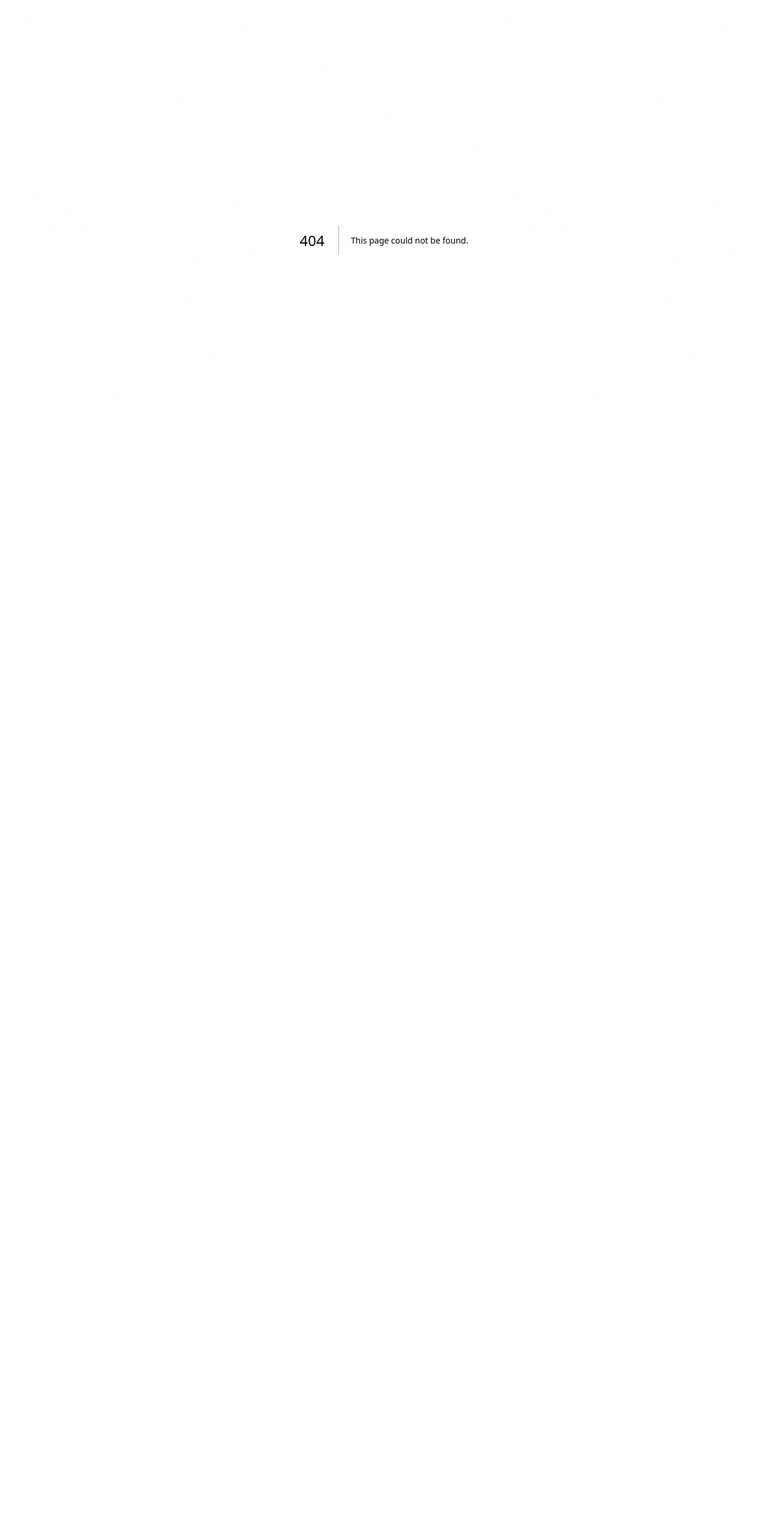
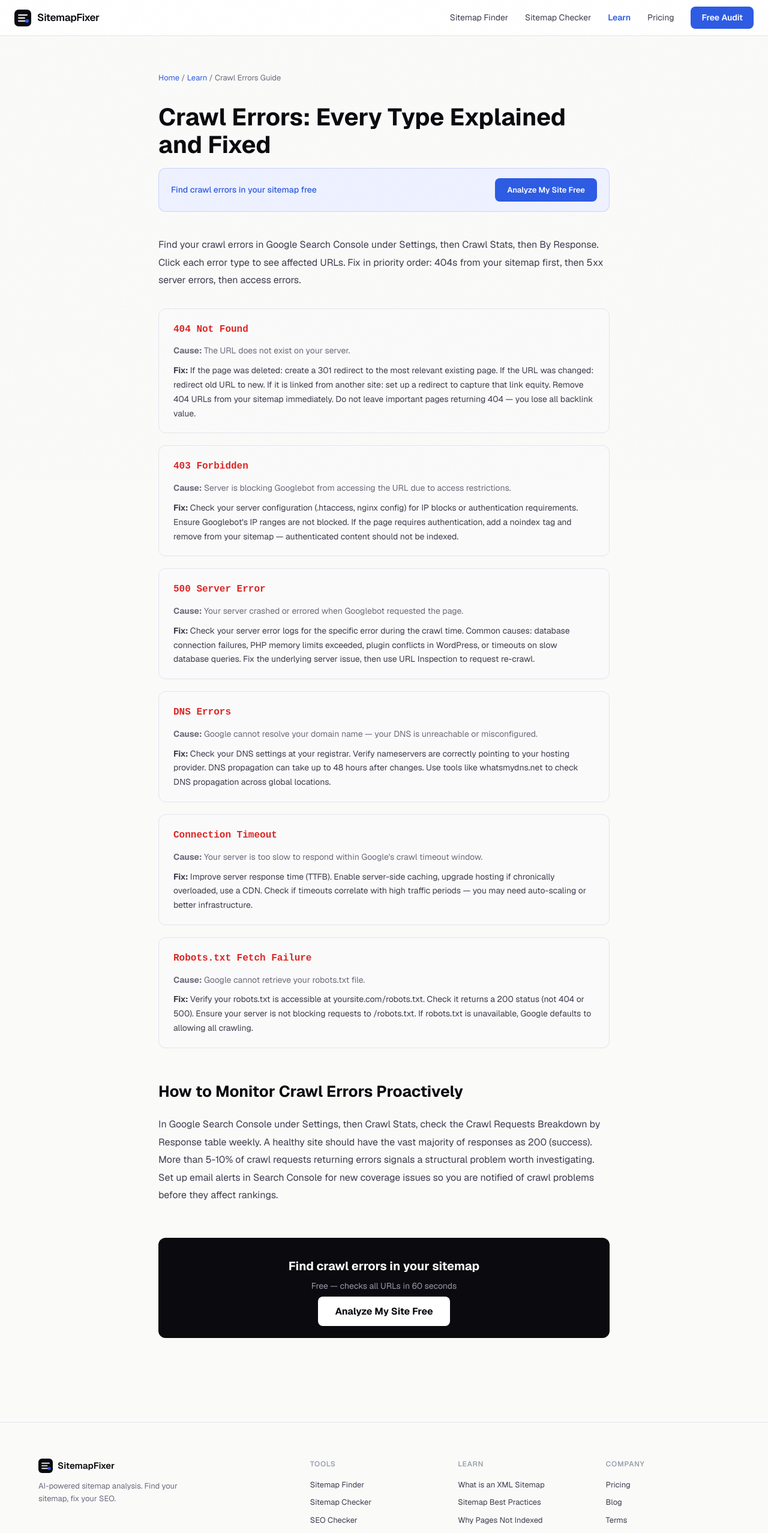
Before and after one commit to Watermelon-Coctail-Bar/sitemap-fixer, a Next.js app: page /learn/crawl-errors-guide in a window 1280 px wide. Before the commit this address had no page. Shown: the top 2555 px of the page at 60% size. Before the commit the page ends 800 px from the top, so only its background shows below. Built offline with nearby package versions, Linux system fonts and the light colour scheme.

Commit message:
Create page.tsx

```diff
--- /dev/null
+++ b/src/app/learn/crawl-errors-guide/page.tsx
@@ -0,0 +1,51 @@
+import type { Metadata } from 'next';
+export const metadata: Metadata = {
+  title: 'Crawl Errors: Types, Causes, and How to Fix Each One | SitemapFixer',
+  description: "Crawl errors prevent Google from accessing your pages. Here is every crawl error type from Google Search Console, what causes each, and the exact fix.",
+  alternates: { canonical: 'https://sitemapfixer.com/learn/crawl-errors-guide' },
+};
+const errors = [
+  { code: "404 Not Found", cause: "The URL does not exist on your server.", fix: "If the page was deleted: create a 301 redirect to the most relevant existing page. If the URL was changed: redirect old URL to new. If it is linked from another site: set up a redirect to capture that link equity. Remove 404 URLs from your sitemap immediately. Do not leave important pages returning 404 — you lose all backlink value." },
+  { code: "403 Forbidden", cause: "Server is blocking Googlebot from accessing the URL due to access restrictions.", fix: "Check your server configuration (.htaccess, nginx config) for IP blocks or authentication requirements. Ensure Googlebot's IP ranges are not blocked. If the page requires authentication, add a noindex tag and remove from your sitemap — authenticated content should not be indexed." },
+  { code: "500 Server Error", cause: "Your server crashed or errored when Googlebot requested the page.", fix: "Check your server error logs for the specific error during the crawl time. Common causes: database connection failures, PHP memory limits exceeded, plugin conflicts in WordPress, or timeouts on slow database queries. Fix the underlying server issue, then use URL Inspection to request re-crawl." },
+  { code: "DNS Errors", cause: "Google cannot resolve your domain name — your DNS is unreachable or misconfigured.", fix: "Check your DNS settings at your registrar. Verify nameservers are correctly pointing to your hosting provider. DNS propagation can take up to 48 hours after changes. Use tools like whatsmydns.net to check DNS propagation across global locations." },
+  { code: "Connection Timeout", cause: "Your server is too slow to respond within Google's crawl timeout window.", fix: "Improve server response time (TTFB). Enable server-side caching, upgrade hosting if chronically overloaded, use a CDN. Check if timeouts correlate with high traffic periods — you may need auto-scaling or better infrastructure." },
+  { code: "Robots.txt Fetch Failure", cause: "Google cannot retrieve your robots.txt file.", fix: "Verify your robots.txt is accessible at yoursite.com/robots.txt. Check it returns a 200 status (not 404 or 500). Ensure your server is not blocking requests to /robots.txt. If robots.txt is unavailable, Google defaults to allowing all crawling." },
+];
+export default function Page() {
+  return (
+    <div style={{ maxWidth: 800, margin: '0 auto', padding: '60px 24px' }}>
+      <nav style={{ fontSize: 13, color: '#6b6b7d', marginBottom: 32 }}>
+        <a href="/" style={{ color: '#2d5be3', textDecoration: 'none' }}>Home</a>{' / '}
+        <a href="/learn" style={{ color: '#2d5be3', textDecoration: 'none' }}>Learn</a>{' / '}
+        <span>Crawl Errors Guide</span>
+      </nav>
+      <h1 style={{ fontSize: 40, fontWeight: 700, color: '#0a0a0f', marginBottom: 16, lineHeight: 1.15 }}>Crawl Errors: Every Type Explained and Fixed</h1>
+      <div style={{ background: '#eef1ff', border: '1px solid rgba(45,91,227,0.2)', borderRadius: 12, padding: '16px 20px', marginBottom: 40, display: 'flex', alignItems: 'center', justifyContent: 'space-between', gap: 16 }}>
+        <span style={{ fontSize: 14, color: '#2d5be3', fontWeight: 500 }}>Find crawl errors in your sitemap free</span>
+        <a href="/" style={{ background: '#2d5be3', color: 'white', padding: '10px 20px', borderRadius: 8, textDecoration: 'none', fontWeight: 600, fontSize: 13 }}>Analyze My Site Free</a>
+      </div>
+      <div style={{ fontSize: 16, color: '#3d3d4f', lineHeight: 1.85 }}>
+        <p style={{ marginBottom: 32 }}>Find your crawl errors in Google Search Console under Settings, then Crawl Stats, then By Response. Click each error type to see affected URLs. Fix in priority order: 404s from your sitemap first, then 5xx server errors, then access errors.</p>
+        <div style={{ display: 'flex', flexDirection: 'column', gap: 20 }}>
+          {errors.map(({ code, cause, fix }) => (
+            <div key={code} style={{ border: '1px solid #e4e4ed', borderRadius: 12, padding: '20px 24px', background: '#fafafa' }}>
+              <div style={{ fontWeight: 700, color: '#dc2626', fontSize: 16, marginBottom: 8, fontFamily: 'monospace' }}>{code}</div>
+              <p style={{ margin: '0 0 8px', fontSize: 14, color: '#6b6b7d' }}><strong>Cause:</strong> {cause}</p>
+              <p style={{ margin: 0, fontSize: 14, color: '#3d3d4f', lineHeight: 1.7 }}><strong>Fix:</strong> {fix}</p>
+            </div>
+          ))}
+        </div>
+        <div style={{ marginTop: 48 }}>
+          <h2 style={{ fontSize: 26, fontWeight: 700, color: '#0a0a0f', marginBottom: 16 }}>How to Monitor Crawl Errors Proactively</h2>
+          <p>In Google Search Console under Settings, then Crawl Stats, check the Crawl Requests Breakdown by Response table weekly. A healthy site should have the vast majority of responses as 200 (success). More than 5-10% of crawl requests returning errors signals a structural problem worth investigating. Set up email alerts in Search Console for new coverage issues so you are notified of crawl problems before they affect rankings.</p>
+        </div>
+      </div>
+      <div style={{ background: '#0a0a0f', borderRadius: 12, padding: '32px', textAlign: 'center', marginTop: 56 }}>
+        <div style={{ fontSize: 20, fontWeight: 700, color: 'white', marginBottom: 8 }}>Find crawl errors in your sitemap</div>
+        <div style={{ color: '#9999aa', marginBottom: 20, fontSize: 14 }}>Free — checks all URLs in 60 seconds</div>
+        <a href="/" style={{ background: 'white', color: '#0a0a0f', padding: '14px 28px', borderRadius: 8, textDecoration: 'none', fontWeight: 700 }}>Analyze My Site Free</a>
+      </div>
+    </div>
+  );
+}
```
